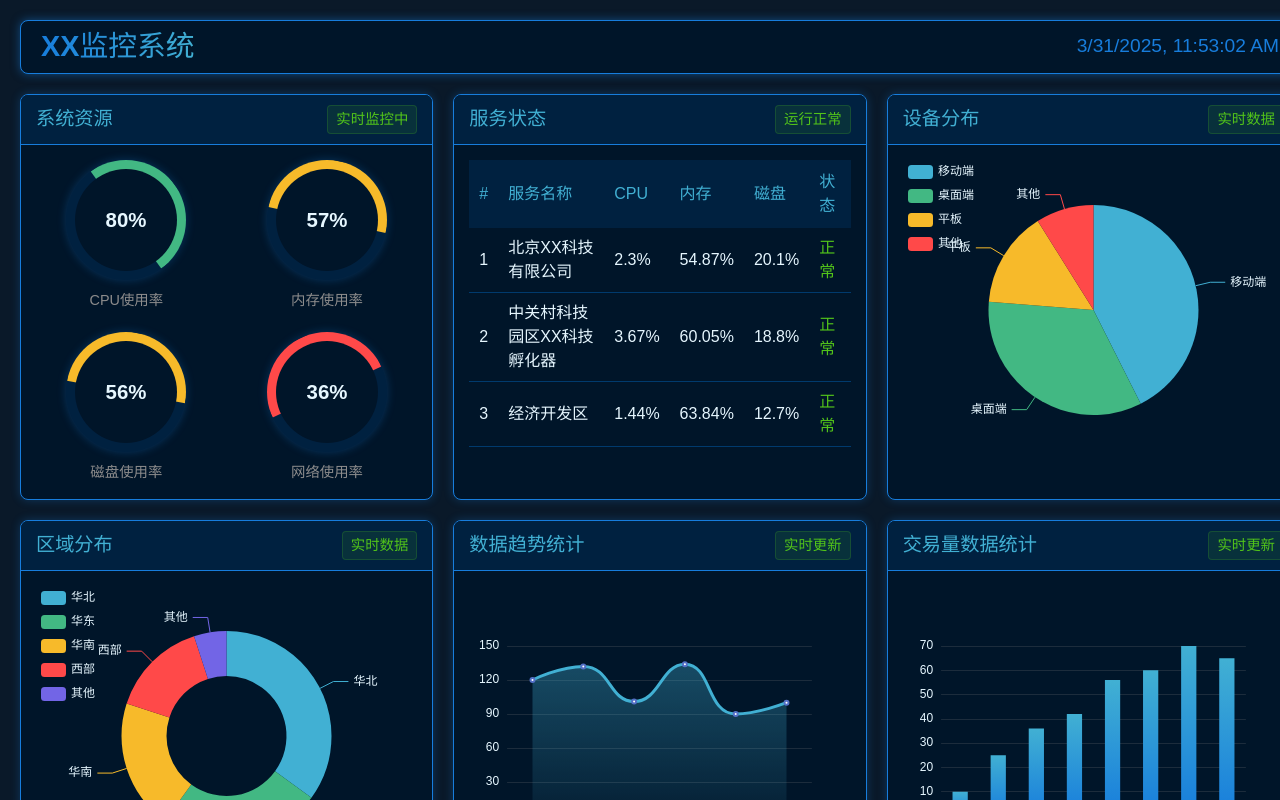
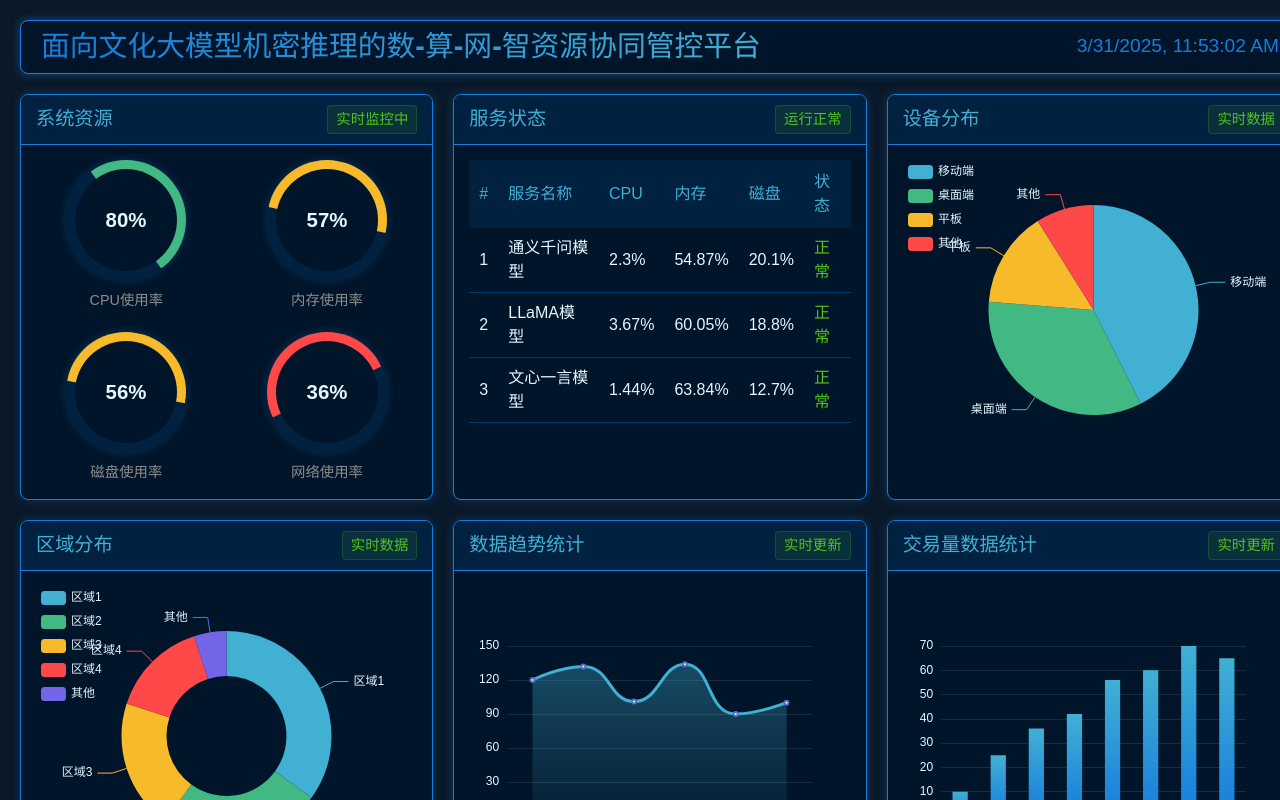
Before and after one commit to Bang0518/agent_front, a Vue app: page / in a window 1280 px wide. Shown: the top 800 px of the page. Built offline with nearby package versions, Linux system fonts and the light colour scheme.

Commit message:
feat: 改一点内容

```diff
--- a/index.html
+++ b/index.html
@@ -4,7 +4,7 @@
     <meta charset="UTF-8" />
     <link rel="icon" type="image/svg+xml" href="/vite.svg" />
     <meta name="viewport" content="width=device-width, initial-scale=1.0" />
-    <title>XX监控系统</title>
+    <title>面向文化大模型机密推理的数-算-网-智资源协同管控平台</title>
   </head>
   <body>
     <div id="app"></div>
--- a/src/components/MetaverseAgent.vue
+++ b/src/components/MetaverseAgent.vue
@@ -11,9 +11,9 @@ const systemResources = ref({
 });
 
 const serviceStatus = ref([
-  { name: '北京XX科技有限公司', cpu: 2.3, memory: 54.87, disk: 20.10, status: '正常' },
-  { name: '中关村科技园区XX科技孵化器', cpu: 3.67, memory: 60.05, disk: 18.80, status: '正常' },
-  { name: '经济开发区', cpu: 1.44, memory: 63.84, disk: 12.70, status: '正常' }
+  { name: '通义千问模型', cpu: 2.3, memory: 54.87, disk: 20.10, status: '正常' },
+  { name: 'LLaMA模型', cpu: 3.67, memory: 60.05, disk: 18.80, status: '正常' },
+  { name: '文心一言模型', cpu: 1.44, memory: 63.84, disk: 12.70, status: '正常' }
 ]);
 
 const trafficData = ref({
@@ -31,10 +31,10 @@ const deviceDistribution = ref([
 ]);
 
 const regionDistribution = ref([
-  { value: 35, name: '华北' },
-  { value: 25, name: '华东' },
-  { value: 20, name: '华南' },
-  { value: 15, name: '西部' },
+  { value: 35, name: '区域1' },
+  { value: 25, name: '区域2' },
+  { value: 20, name: '区域3' },
+  { value: 15, name: '区域4' },
   { value: 5, name: '其他' }
 ]);
 
@@ -359,7 +359,7 @@ function updateCharts() {
 <template>
   <div class="metaverse-container">
     <header class="dashboard-header">
-      <h1>XX监控系统</h1>
+      <h1>面向文化大模型机密推理的数-算-网-智资源协同管控平台</h1>
       <div class="system-time">{{ new Date().toLocaleString() }}</div>
     </header>
 
```
